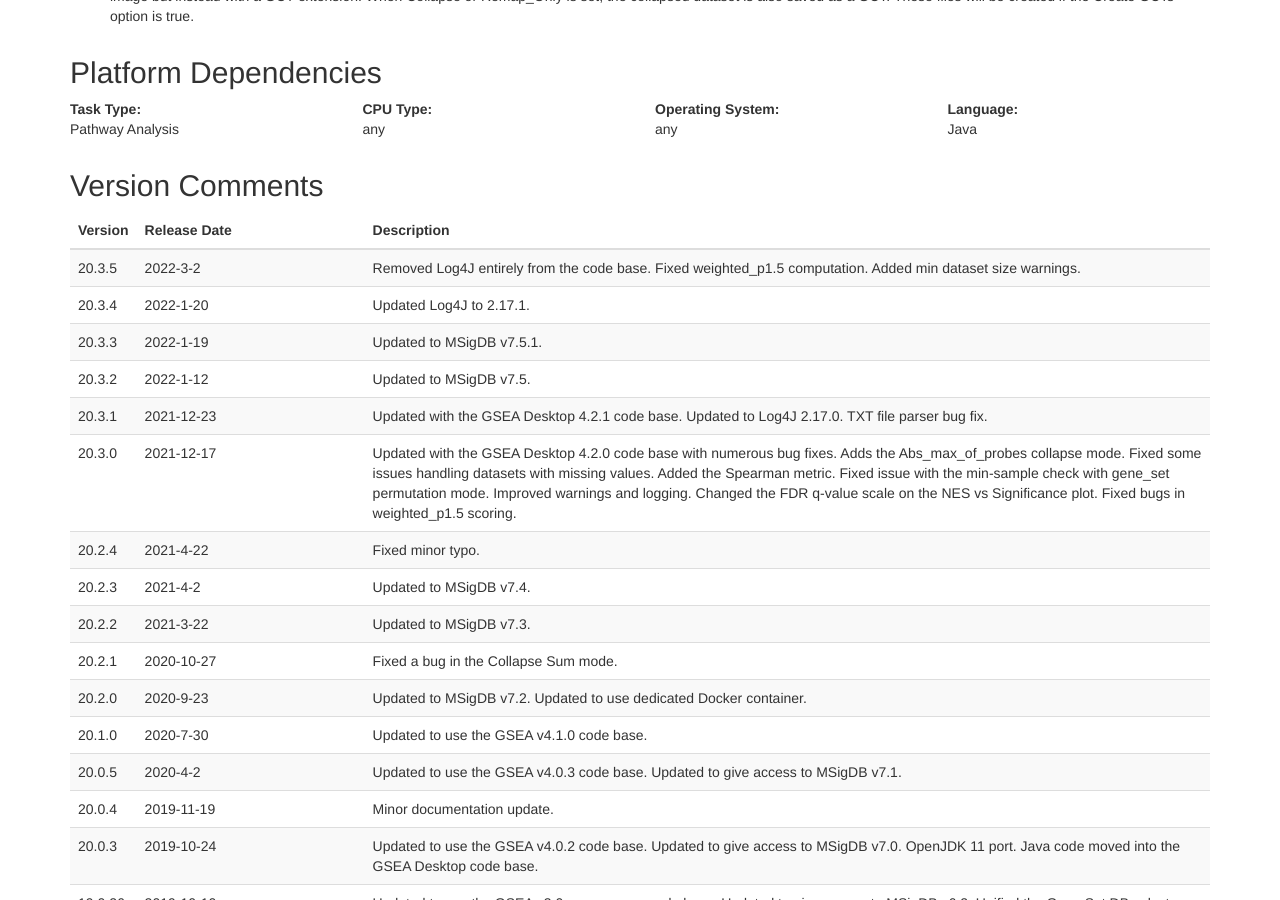
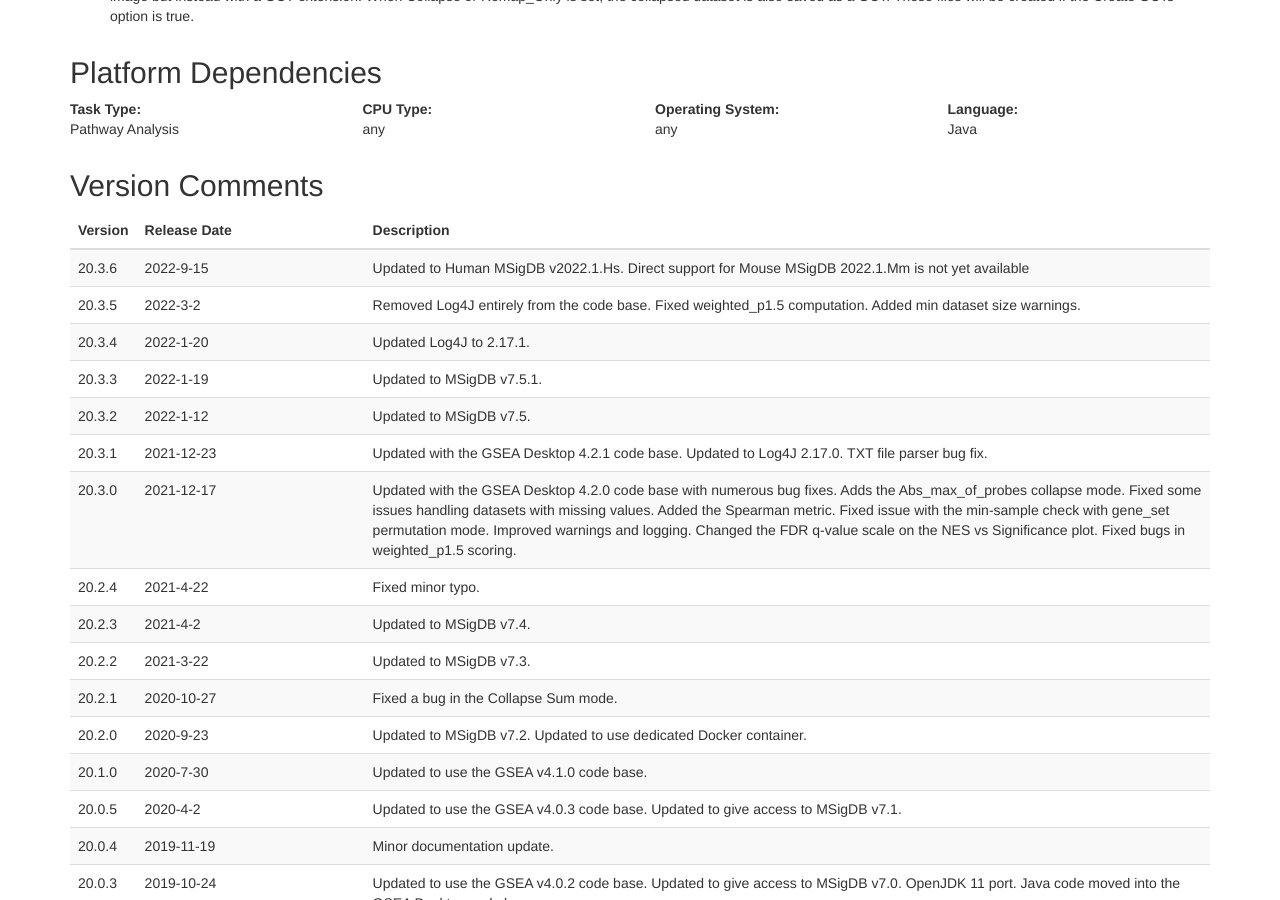
Before and after one commit to GSEA-MSigDB/gsea-gpmodule, a Jekyll site: the page docs/v20/index.html, which Jekyll copies as it is, in a window 1280 px wide and 900 px high, scrolled down 6122 px. Built offline with Jekyll 4.4.1, drawn with Linux system fonts in a browser that asks for light colours.

Commit message:
Updated to Human MSigDB v2022.1.Hs.
Direct support for Mouse MSigDB 2022.1.Mm is not yet available

```diff
--- a/docs/v20/index.html
+++ b/docs/v20/index.html
@@ -410,6 +410,11 @@
 				</thead>
 				<tbody>
                         <tr>
+                            <td>20.3.6</td>
+                            <td>2022-9-15</td>
+                            <td>Updated to Human MSigDB v2022.1.Hs. Direct support for Mouse MSigDB 2022.1.Mm is not yet available</td>
+                        </tr>
+                        <tr>
                             <td>20.3.5</td>
                             <td>2022-3-2</td>
                             <td>Removed Log4J entirely from the code base.  Fixed weighted_p1.5 computation.  Added min dataset size warnings.</td>
```
Also changed, not shown: docs/v20/test.md (+5 -0 lines), 2 other files.
